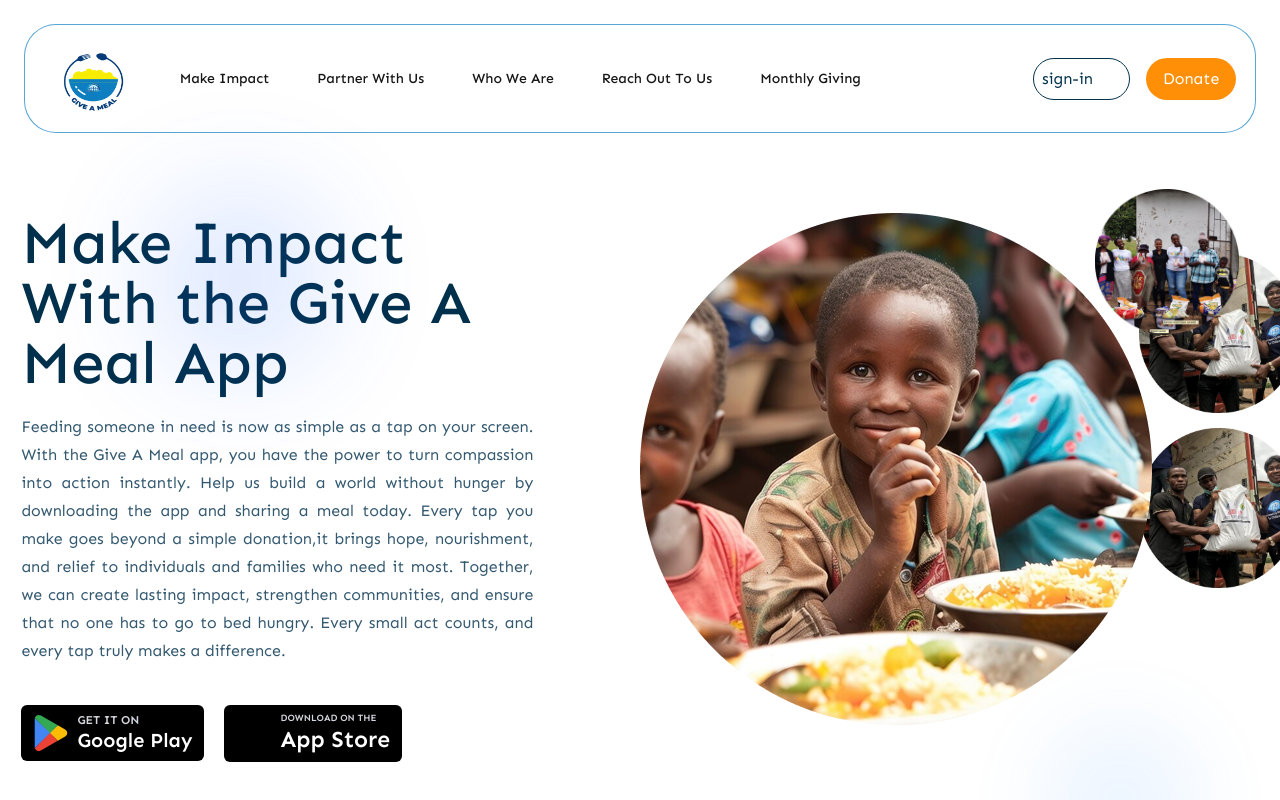
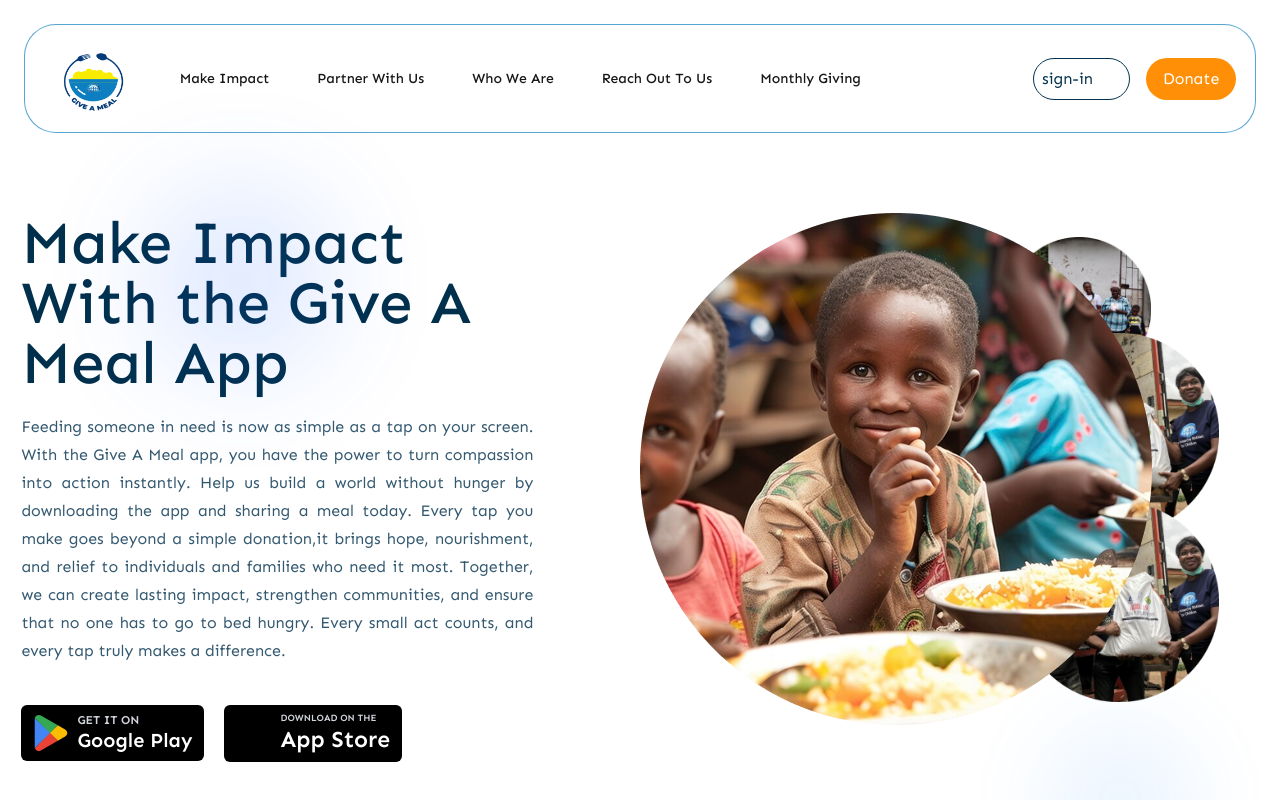
Before and after one commit to Goodtech001/give-a-meal, a Next.js app: page / in a window 1280 px wide. Shown: the top 800 px of the page. Built offline with nearby package versions, Linux system fonts and the light colour scheme; some icons are missing.

Commit message:
`Updated HeroSection layout with various image class name changes`

```diff
--- a/layout/Hero-section/index.tsx
+++ b/layout/Hero-section/index.tsx
@@ -107,27 +107,27 @@ function HeroSection() {
                 <Image
                   src={HeroImg}
                   alt=""
-                  className="w-fit  object-cover rounded-xl relative z-50"
+                  className="w-lg  object-cover rounded-xl relative z-50"
                 />
 
                 {/* IMAGE 2 */}
                 <Image
                   src={HeroImg2}
                   alt=""
-                  className="w-40 absolute top-1/2 -right-10 -translate-y-1/2  z-10"
+                  className="w-50 absolute bottom-0 right-10 -translate-y-1/2  z-20"
                 />
                 {/* IMAGE 2 */}
                 <Image
                   src={HeroImg2}
                   alt=""
-                  className="w-40 absolute top-30 -right-10 -translate-y-1/2  z-10"
+                  className="w-50 absolute top-55 right-10 -translate-y-1/2  z-15"
                 />
 
                 {/* IMAGE 3 */}
                 <Image
                   src={HeroImg3}
                   alt=""
-                  className="w-36 absolute -top-6 right-5  z-10"
+                  className="w-36 absolute top-6 right-27  z-10"
                 />
               </div>
             </div>
```
